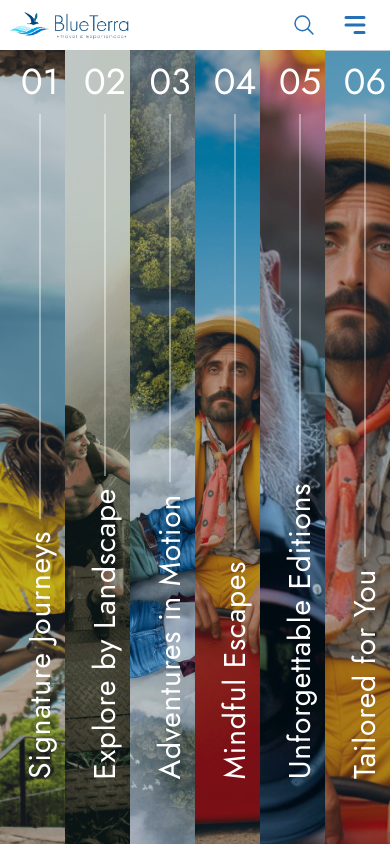
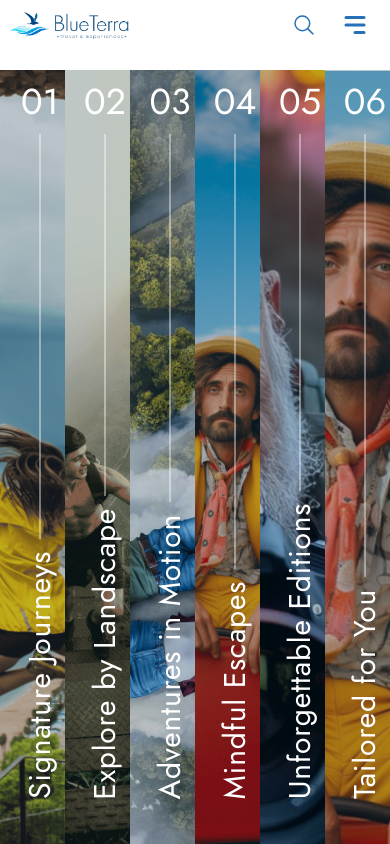
Before and after one commit to SaifuMak/blueterra-frontend, a Next.js app in the folder blueterra/: page / in a window 390 px wide. Shown: the top 844 px of the page. Built offline with nearby package versions, Linux system fonts and the light colour scheme.

Commit message:
fixed the animation bug

```diff
--- a/blueterra/app/globals.css
+++ b/blueterra/app/globals.css
@@ -1,8 +1,20 @@
 @import "tailwindcss";
 
 
+/* Hide scrollbar for Chrome, Safari and Opera */
+::-webkit-scrollbar {
+  display: none;
+}
+
+/* Hide scrollbar for IE, Edge and Firefox */
+html, body {
+  -ms-overflow-style: none;  /* IE and Edge */
+  scrollbar-width: none;  /* Firefox */
+}
+
 body {
   @apply font-sans; /* Tailwind will use what's defined */
+
 }
 
 
--- a/blueterra/app/page.js
+++ b/blueterra/app/page.js
@@ -1,10 +1,51 @@
-// import Cards from "@/components/AnimatedHorizontalCards/HorizontalCards";
-// import Image from "next/image";
+'use client'
+
 import BannerAnimation from "@/components/Home/BannerAnimation";
 import DestinationCards from "@/components/DestinationsView/DestinationCards";
 import Image from "next/image";
+import { useState, useEffect, useRef } from "react";
+import Filter from "@/components/Filter";
 
 export default function Home() {
+
+  const [expandedIndex, setExpandedIndex] = useState(null)
+
+  const [isFullCardVisible, setIsFullCardVisible] = useState(true)
+  const [isFilterVisible, setIsFilterVisible] = useState(false)
+
+  const handleScrollTop = () => {
+    setTimeout(() => {
+
+      window.scrollTo({
+        top: 0,
+        behavior: "smooth", // Optional: Adds smooth scrolling
+      });
+
+    }, 300);
+  }
+
+  useEffect(() => {
+    if(isFilterVisible){
+      handleScrollTop()
+    }
+
+  }, [isFilterVisible])
+
+
+  const handleShowFullCard = (index) => {
+
+    setIsFullCardVisible(true)
+    handleScrollTop()
+    setExpandedIndex(index)
+  }
+
+  useEffect(() => {
+    document.body.style.overflow = isFullCardVisible || isFilterVisible ? 'hidden' : 'auto';
+
+    return () => {
+      document.body.style.overflow = 'auto';
+    };
+  }, [isFullCardVisible,isFilterVisible]);
 
 
   const Destinations = [
@@ -50,7 +91,16 @@ export default function Home() {
   return (
     <div className=''>
 
-      <BannerAnimation />
+      <BannerAnimation
+        expandedIndex={expandedIndex}
+        setExpandedIndex={setExpandedIndex}
+        isFullCardVisible={isFullCardVisible}
+        setIsFullCardVisible={setIsFullCardVisible}
+        handleShowFullCard={handleShowFullCard}
+        setIsFilterVisible={setIsFilterVisible}
+      />
+
+      <Filter setIsFilterVisible={setIsFilterVisible} isFilterVisible={isFilterVisible} />
 
       <div className=" w-full relative flex justify-center -mt-10  items-center  ">
 
@@ -66,15 +116,13 @@ export default function Home() {
         </div>
 
 
+
         <div className="grid 2xl:gap-28 z-0 xl:gap-16 my-36 md:gap-12 gap-5   md:grid-cols-2   w-10/12  " style={{ width: 'fit-content' }}>
 
           <DestinationCards Destinations={Destinations} />
 
         </div>
-
       </div>
-
-
 
     </div>
 
--- a/blueterra/components/AnimatedVerticalCards/AnimatedVerticalCard.jsx
+++ b/blueterra/components/AnimatedVerticalCards/AnimatedVerticalCard.jsx
@@ -29,7 +29,7 @@ export default function AnimatedVerticalCard({ card, onClick, isExpanded, isFull
     }, [isExpanded, isFullCardVisible])
 
     return (
-        <div ref={cardRef} onClick={onClick} className={`flex-1 h-[100vh] ${!isExpanded ? 'cursor-pointer' : 'cursor-default'}  relative   overflow-hidden  text-white text-3xl   `} >{card.title}
+        <div ref={cardRef} onClick={onClick} className={`flex-1 h-[100vh] ${!isExpanded ? 'cursor-pointer' : 'cursor-default'}  relative   overflow-hidden bg-stone-50  text-white text-3xl   `} >{card.title}
 
 
             <div className='overflow-hidden relative w-full h-full  '>
--- a/blueterra/components/Filter.jsx
+++ b/blueterra/components/Filter.jsx
@@ -36,9 +36,9 @@ export default function Filter({ isFilterVisible, setIsFilterVisible }) {
         <div
             ref={filterRef}
             style={{ maxHeight: 0, opacity: 0, overflow: "hidden" }}
-            className="shadow-lg pb-10 flex justify-center bg-white w-full transition-none"
+            className="shadow-lg pb-10 mt-[120px] flex justify-center max-xl:text-sm bg-white w-full transition-none"
         >
-            <div className="w-11/12  relative 2xl:space-x-42 xl:space-x-32 lg:space-x-10  flex 2xl:px-20 lg:px-10 pt-10">
+            <div className=" relative 2xl:space-x-42 xl:space-x-32 lg:space-x-10  flex 2xl:px-20 lg:px-10 pt-10">
 
                 <div className=" space-y-3">
                     <h6 className=" text-xl font-medium">Continents</h6>
--- a/blueterra/components/Home/BannerAnimation.jsx
+++ b/blueterra/components/Home/BannerAnimation.jsx
@@ -5,31 +5,23 @@ import gsap from 'gsap';
 
 import { useState, useRef } from "react"
 import { ScrollTrigger } from "gsap/ScrollTrigger";
-import Filter from "../Filter";
 import CardData from "../datas/Destinations";
 
 
 gsap.registerPlugin(ScrollTrigger);
 
-export default function BannerAnimation() {
+export default function BannerAnimation({expandedIndex, setExpandedIndex, isFullCardVisible, setIsFullCardVisible,handleShowFullCard,setIsFilterVisible}) {
 
-    const [expandedIndex, setExpandedIndex] = useState(null)
+    // const [expandedIndex, setExpandedIndex] = useState(null)
 
-    const [isFullCardVisible, setIsFullCardVisible] = useState(true)
+    // const [isFullCardVisible, setIsFullCardVisible] = useState(true)
 
     const [isLoading, setIsLoading] = useState(true)
 
-    const [isFilterVisible, setIsFilterVisible] = useState(false)
 
     const animationBannerRef = useRef()
 
-    const handleShowFullCard = (index) => {
-        // console.log('  open full card animation called on this index card --------------------', index);
-        setIsFullCardVisible(true)
-        // setExpandedIndex(expandedIndex=== index? null : index)
-        setExpandedIndex(index)
 
-    }
 
 
     // const handleShowFullCard =(index)=>{
@@ -44,42 +36,14 @@ export default function BannerAnimation() {
         // console.log('close full card animation called --------------------');
         setIsFullCardVisible(false)
         // setExpandedIndex(expandedIndex=== index? null : index)
-
     }
-
-    // const handleCardClick =(index)=>{
-    //     setExpandedIndex(expandedIndex=== index? null : index)
-    // }
-
-
-
-    //   useEffect(() => {
-    //     if(animationBannerRef.current){
-    //         gsap.from(animationBannerRef.current,{
-    //             scrollTrigger:{
-    //                 trigger: animationBannerRef.current,
-    //                 start: "top -10%",
-    //                 scrub: true,
-    //                 markers: true,
-    //                 onEnter : ()=> handleHideFullCard(),
-
-    //             },
-
-    //         })
-    //     }
-
-    //   }, [])
-
-
 
     return (
         // <div ref={animationBannerRef} className={` z-30 ${isFullCardVisible ? 'relative' : 'fixed top-0 '} w-full`}>
-        <div ref={animationBannerRef} className={` z-30  w-full`}>
-
+        <div ref={animationBannerRef} className={` z-30  w-full fixed top-[70px]`}>
 
             {/* <HorizontalCards CardDetails={CardData} expandedIndex={expandedIndex} handleCardClick={handleCardClick} /> */}
             <VerticalCards CardDetails={CardData} expandedIndex={expandedIndex} handleCardClick={handleShowFullCard} isFullCardVisible={isFullCardVisible} handleHideFullCard={handleHideFullCard} setIsLoading={setIsLoading} isLoading={isLoading} setIsFilterVisible={setIsFilterVisible} />
-            <Filter setIsFilterVisible={setIsFilterVisible} isFilterVisible={isFilterVisible} />
 
         </div>
     )
--- a/blueterra/components/Navbar/page.jsx
+++ b/blueterra/components/Navbar/page.jsx
@@ -16,7 +16,7 @@ export default function Navbar() {
 
 
   return (
-    <div className="w-full  bg-white max-xl:text-sm  h-[50px]  lg:h-[70px] flex justify-center ">
+    <div className="w-full z-50 fixed top-0 bg-white max-xl:text-sm  h-[50px]  lg:h-[70px] flex justify-center ">
 
       <div className="xl:w-11/12 w-full max-xl:pr-4 max-lg:hidden  flex  overflow-hidden  items-center justify-between">
         {/* <div className="xl:w-[200px] relative xl:h-[200px] h-[160px]  w-[160px] "> */}
```
